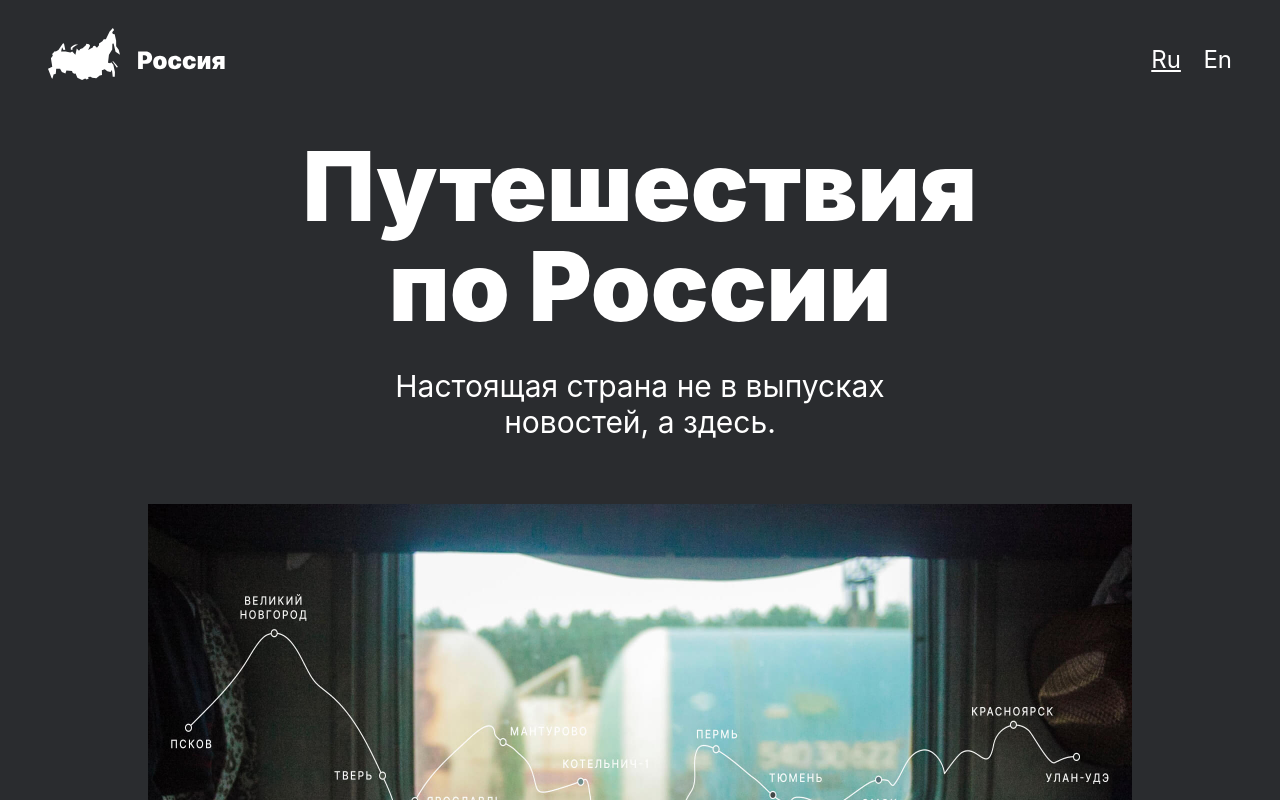
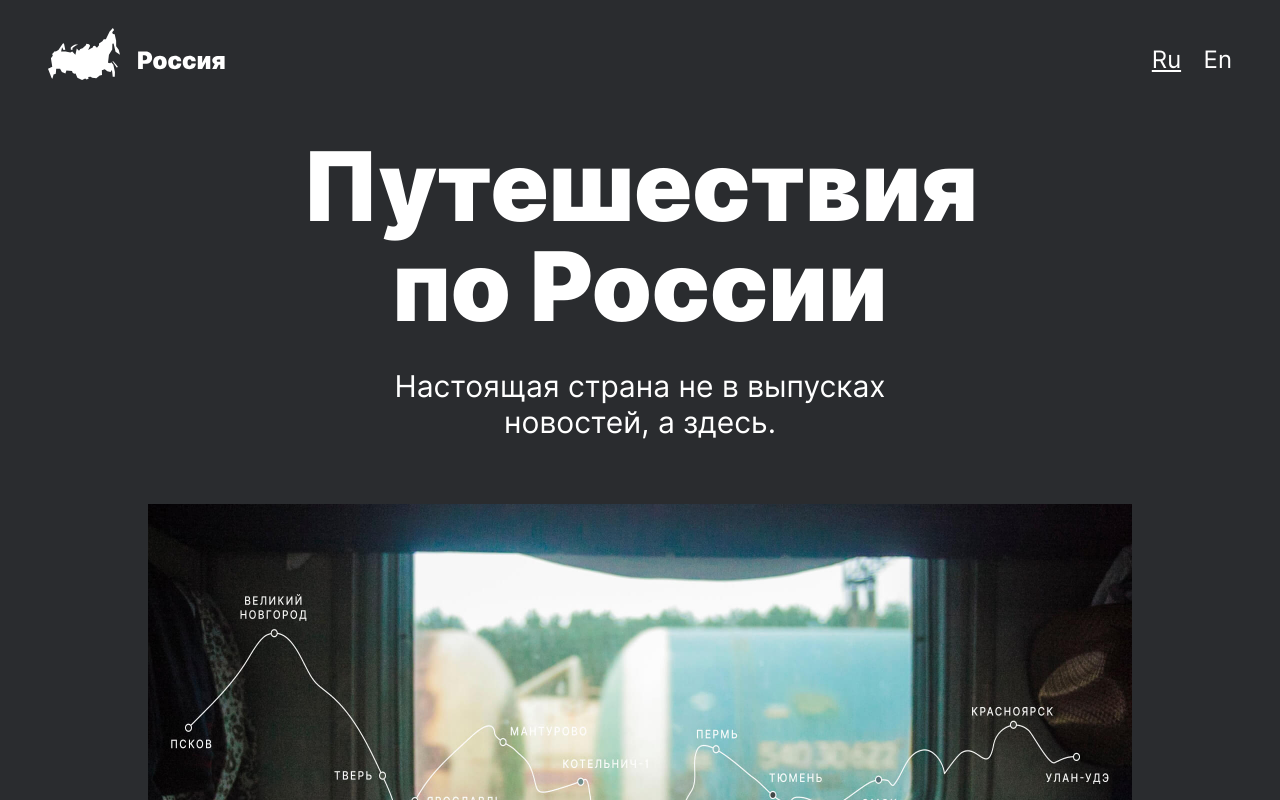
Before and after one commit to ViktorPekin/russian-travel, a plain HTML site: page index.html in a window 1280 px wide. Shown: the top 800 px of the page. Drawn offline with Linux system fonts and the light colour scheme.

Commit message:
fixed fonts and max width page

```diff
--- a/blocks/intro/__list/intro__list.css
+++ b/blocks/intro/__list/intro__list.css
@@ -1,6 +1,6 @@
 .intro__list {
   margin: 0;
-  font-weight: bold;
+  font-weight: 700;
   font-size: 12px;
   line-height: 18px;
   color: white;
--- a/blocks/page/page.css
+++ b/blocks/page/page.css
@@ -1,4 +1,6 @@
 .page {
-  font-family: 'inter', Arial, sans-serif;
+  font-family: 'Inter', Arial, sans-serif;
   background: #2A2C2F;
+  max-width: 1280px;
+  margin: 0 auto;
 }
--- a/pages/index.css
+++ b/pages/index.css
@@ -1,5 +1,5 @@
 @import url(../vendor/normalize.css);
-@import url(../fonts/inter.css);
+@import url(../vendor/inter.css);
 @import url(../blocks/page/page.css);
 @import url(../blocks/header/header.css);
 @import url(../blocks/header/__logo/header__logo.css);
--- a/vendor/inter.css
+++ b/vendor/inter.css
@@ -3,8 +3,8 @@
   font-style:  normal;
   font-weight: 400;
   font-display: swap;
-  src: url("../fonts/Inter-Regular.woff2?v=3.19") format("woff2"),
-       url("../fonts/Inter-Regular.woff?v=3.19") format("woff");
+  src: url("./fonts/Inter-Regular.woff2?v=3.19") format("woff2"),
+       url("./fonts/Inter-Regular.woff?v=3.19") format("woff");
 }
 
 @font-face {
@@ -12,6 +12,15 @@
   font-style:  normal;
   font-weight: 900;
   font-display: swap;
-  src: url("../fonts/Inter-Black.woff2?v=3.19") format("woff2"),
-       url("../fonts/Inter-Black.woff?v=3.19") format("woff");
+  src: url("./fonts/Inter-Black.woff2?v=3.19") format("woff2"),
+       url("./fonts/Inter-Black.woff?v=3.19") format("woff");
 }
+
+@font-face {
+  font-family: 'Inter';
+  font-style:  normal;
+  font-weight: 700;
+  font-display: swap;
+  src: url("./fonts/Inter-Bold.woff2?v=3.19") format("woff2"),
+       url("./fonts/Inter-Bold.woff?v=3.19") format("woff");
+}
```
Also changed, not shown: vendor/fonts/Inter-Black.woff (renamed from fonts/Inter-Black.woff), vendor/fonts/Inter-Black.woff2 (renamed from fonts/Inter-Black.woff2), vendor/fonts/Inter-Bold.woff (added), vendor/fonts/Inter-Bold.woff2 (added), vendor/fonts/Inter-Regular.woff (renamed from fonts/Inter-Regular.woff), vendor/fonts/Inter-Regular.woff2 (renamed from fonts/Inter-Regular.woff2).
